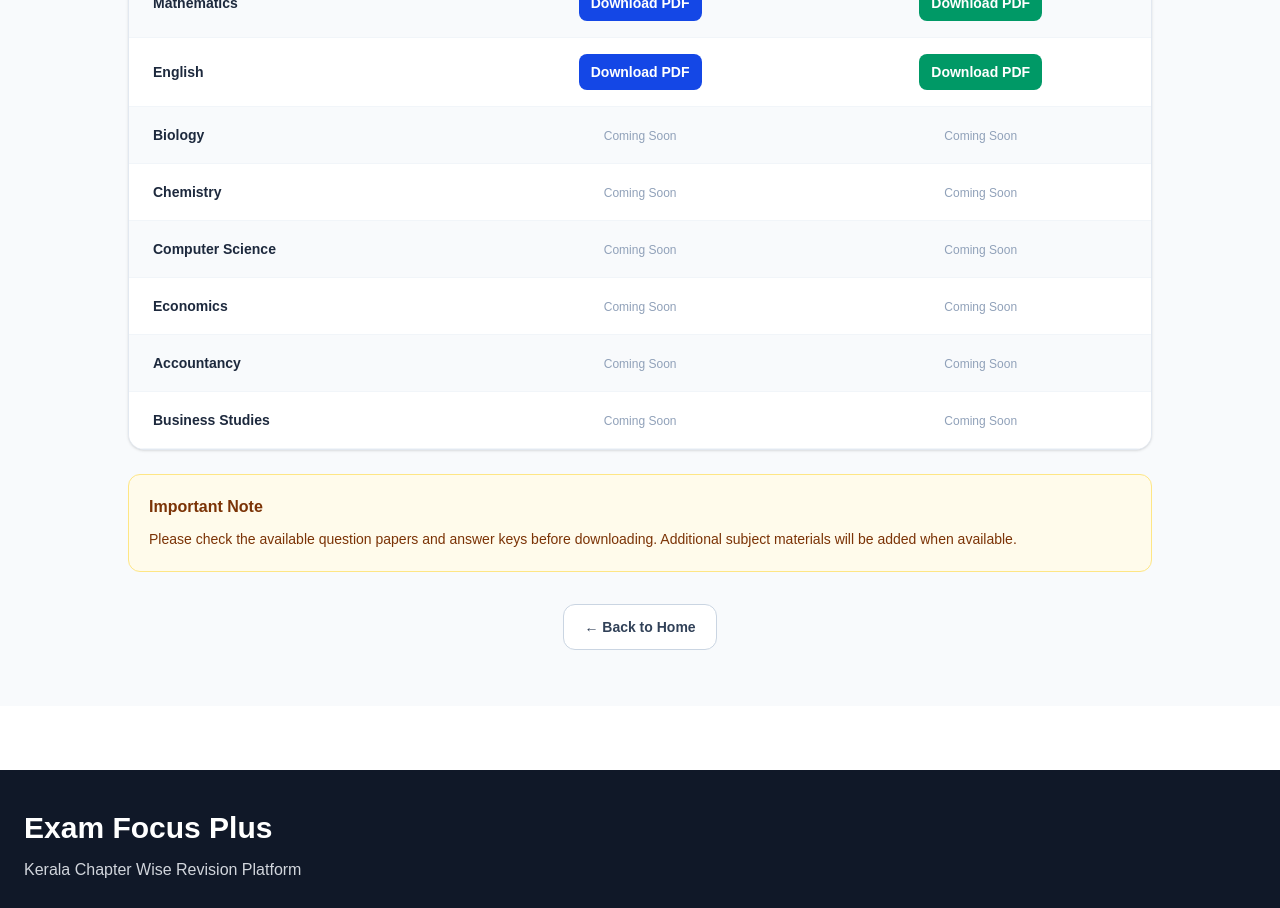
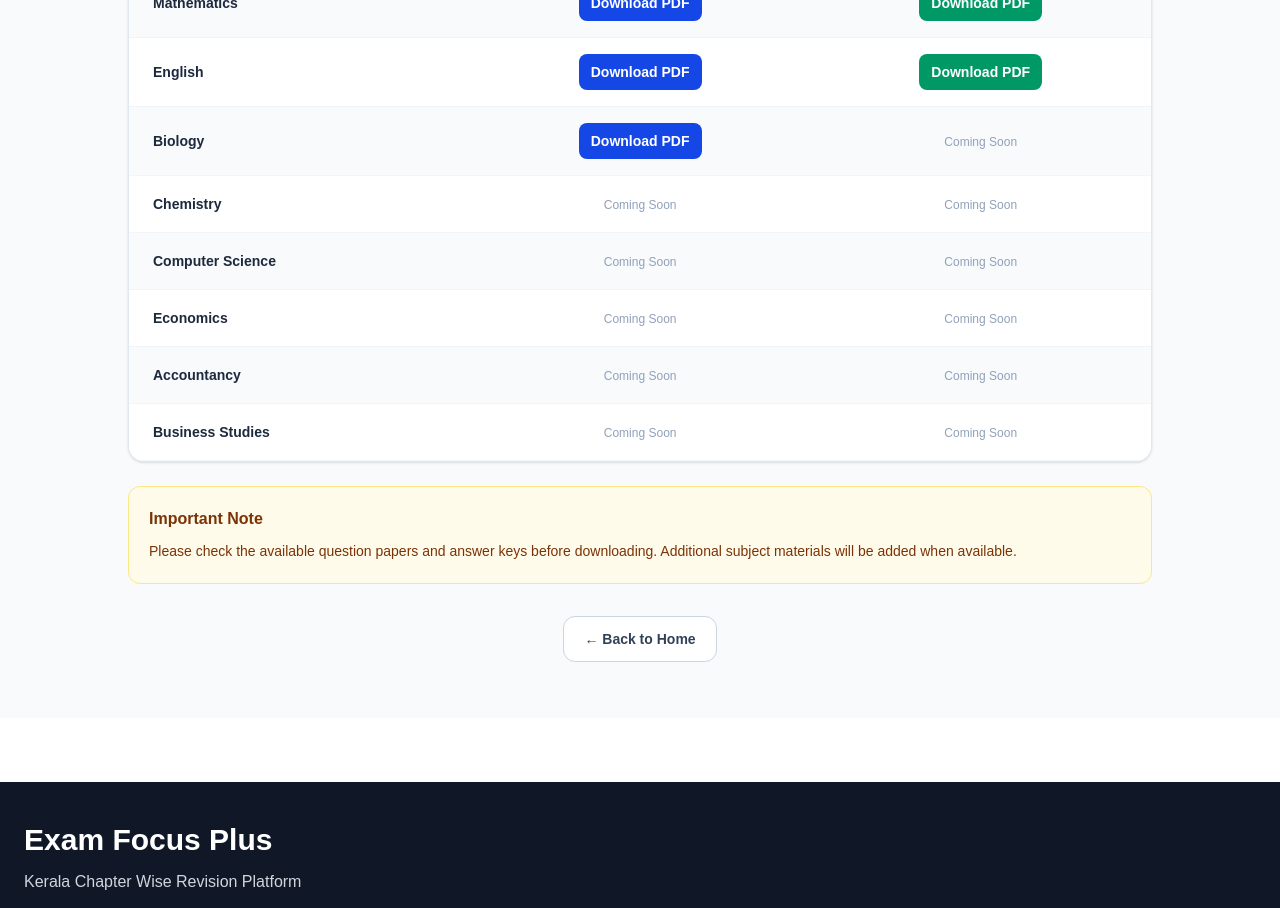
Before and after one commit to examfocusplus/exam-focus-plus, a Next.js app: page /plus-one-improvement-26 in a window 1280 px wide. Shown: the part 920-1828 px from the top of the page. Built offline with nearby package versions, Linux system fonts and the light colour scheme.

Commit message:
Add Biology question paper

```diff
--- a/app/plus-one-improvement-26/page.tsx
+++ b/app/plus-one-improvement-26/page.tsx
@@ -32,7 +32,11 @@ const subjects = [
     questionPaper: "/pdf/plus-one-improvement-26/english-question-paper.pdf",
     answerKey: "/pdf/plus-one-improvement-26/english-answerkey.pdf",
   },
-  { name: "Biology", questionPaper: "", answerKey: "" },
+  {
+    name: "Biology",
+    questionPaper: "/pdf/plus-one-improvement-26/biology-question-paper.pdf",
+    answerKey: "",
+  },
   { name: "Chemistry", questionPaper: "", answerKey: "" },
   { name: "Computer Science", questionPaper: "", answerKey: "" },
   { name: "Economics", questionPaper: "", answerKey: "" },
@@ -115,9 +119,7 @@ export default function PlusOneImprovementPage() {
                 {subjects.map((subject, index) => (
                   <tr
                     key={subject.name}
-                    className={
-                      index % 2 === 0 ? "bg-white" : "bg-slate-50"
-                    }
+                    className={index % 2 === 0 ? "bg-white" : "bg-slate-50"}
                   >
                     <td className="border-b border-slate-100 px-4 py-4 text-sm font-semibold text-slate-800 sm:px-6">
                       {subject.name}
```
Also changed, not shown: 1 other file (tests, documents, lock files or other folders).
